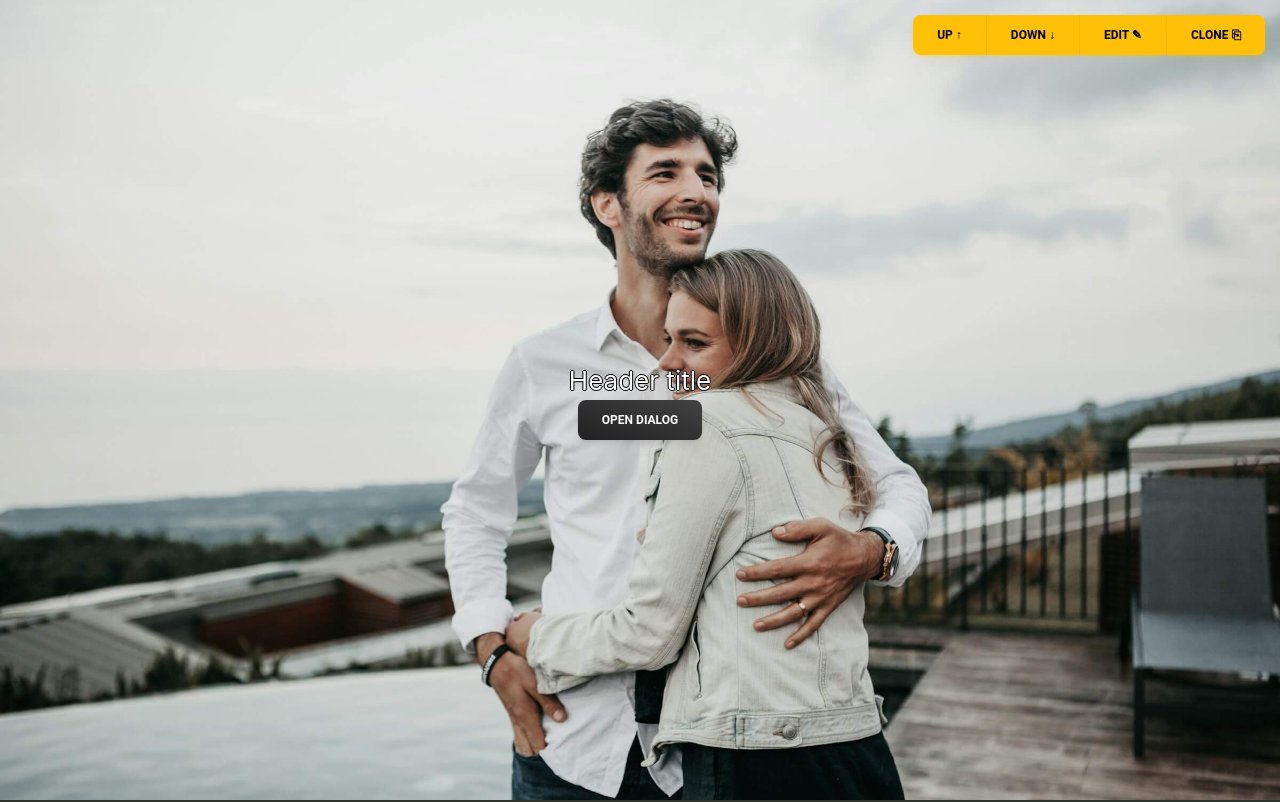
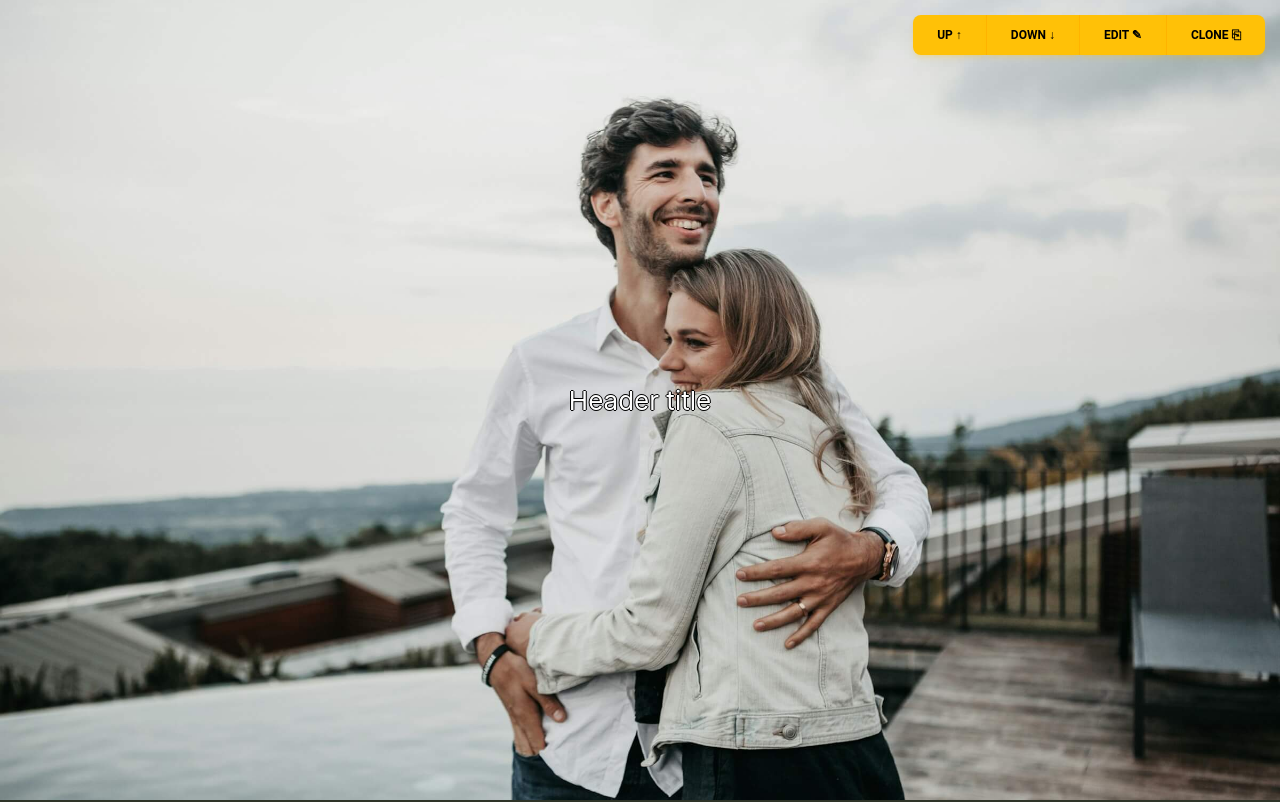
Before and after one commit to pohlaniacz/wysiwihyg, a React (Create React App) app: page / in a window 1280 px wide. Shown: the top 802 px of the page. Built offline with nearby package versions, Linux system fonts and the light colour scheme.

Commit message:
Modal cleanup

```diff
--- a/src/components/layout/Modal.js
+++ b/src/components/layout/Modal.js
@@ -16,7 +16,6 @@ export default function Modal(props) {
         }
     }, [props.triggerOpen]);
 
-    const handleOpen = () => setOpen(!open);
     const handleClose = () => {
         setOpen(false);
         props.handleClose();
@@ -24,9 +23,6 @@ export default function Modal(props) {
 
     return (
         <>
-            <Button onClick={handleOpen} variant="gradient">
-                Open Dialog
-            </Button>
             <Dialog open={open} handler={handleClose}>
                 <DialogHeader>Its a simple dialog.</DialogHeader>
                 <DialogBody>
```
